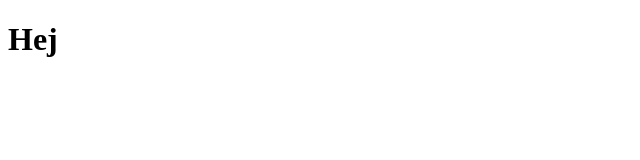
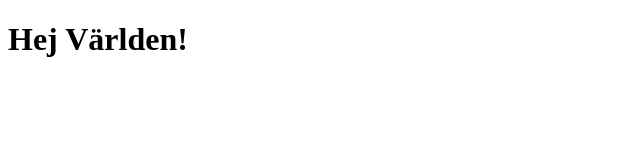
Before and after one commit to uFolder/ufolder.github.io, a plain HTML site: page index.html in a window 1280 px wide. Shown: the whole page, without its empty margins (0-640 px from the left). Drawn offline with Linux system fonts and the light colour scheme.

Commit message:
helloworld

```diff
--- a/index.html
+++ b/index.html
@@ -5,6 +5,6 @@
     <title>μFolder</title>
   </head>
   <body>
-    <h1>Hej</h1>
+    <h1>Hej Världen!</h1>
   </body>
 </html>
```
